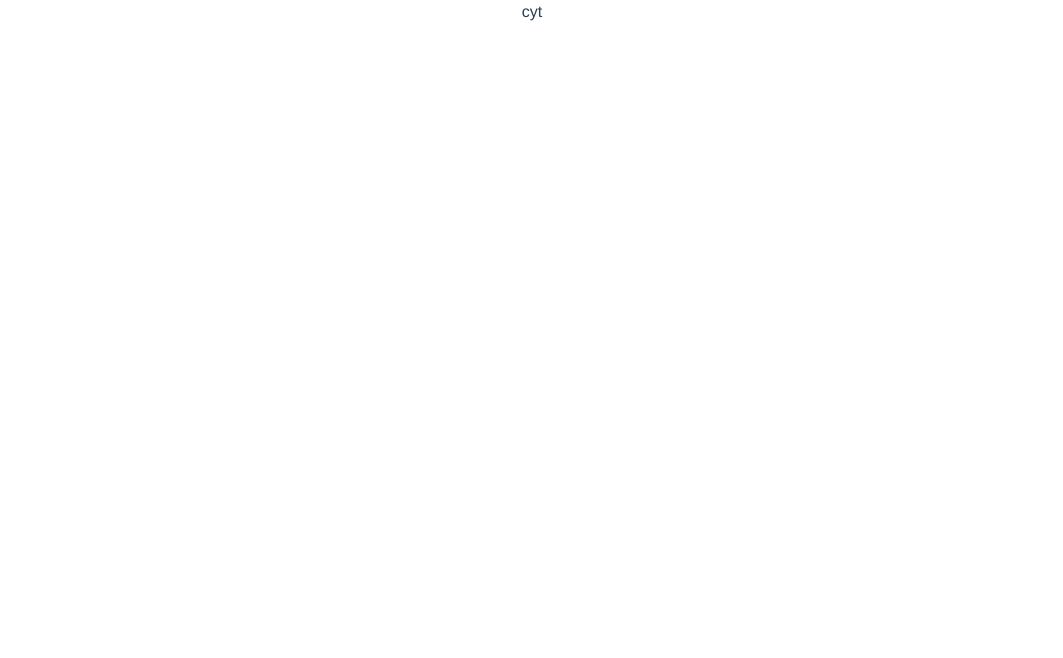
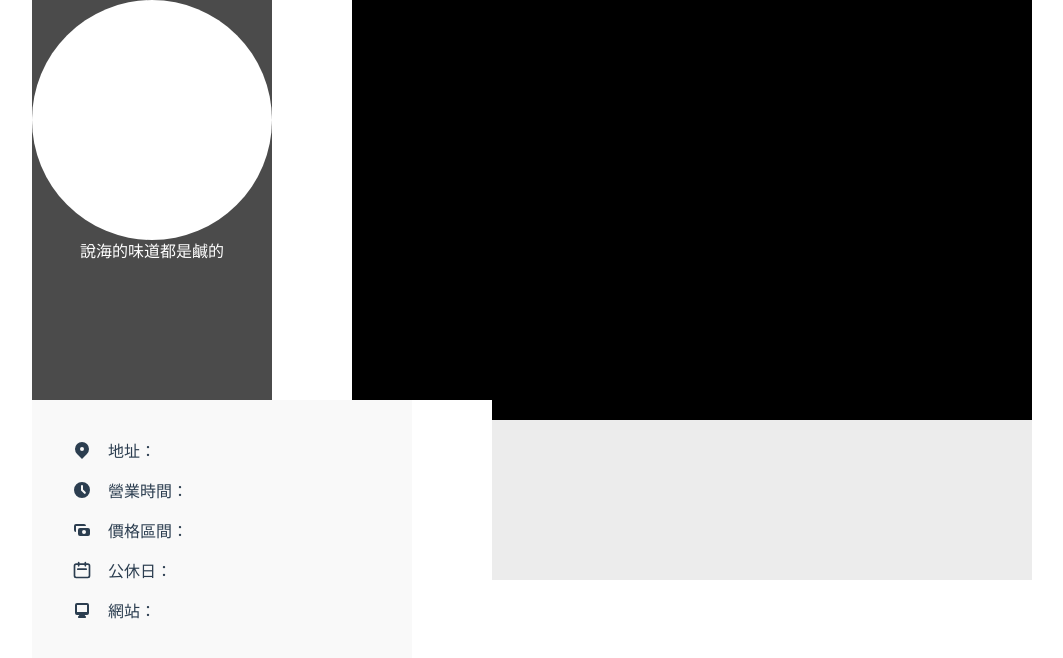
Before and after one commit to zhengdelin/ity-practice, a Vue app: page /cyt in a window 1280 px wide. Shown: the top 658 px of the page, without its empty margins (108-1171 px from the left). Built offline with nearby package versions, Linux system fonts and the light colour scheme.

Commit message:
7/24 revise

```diff
--- a/src/views/cyt/index.vue
+++ b/src/views/cyt/index.vue
@@ -1,10 +1,29 @@
 <template>
-  <div>cyt</div>
+  <div class="px-[140px]">
+    <div class="flex flex-row space-x-20">
+      <seller-card></seller-card>
+      <!--Seller Picture-->
+      <div class="w-[1220px] h-[400px] bg-black"></div>
+    </div>
+    <div class="flex flex-row space-x-20">
+      <seller-Info-Card></seller-Info-Card>
+      <contact-card></contact-card>
+    </div>
+  </div>
 </template>
 
 <script>
+import sellerCard from "@/vues/Card/sellerCard.vue";
+import sellerInfoCard from "@/vues/Card/sellerInfoCard.vue";
+import contactCard from "@/vues/Card/contactCard.vue";
+
 export default {
-  name: "cytIndex",
+  name: "sellerInfo",
+  components: {
+    sellerCard: sellerCard,
+    sellerInfoCard: sellerInfoCard,
+    contactCard: contactCard,
+  },
 };
 </script>
 
--- /dev/null
+++ b/src/vues/Card/contactCard.vue
@@ -0,0 +1,5 @@
+<template>
+  <div class="flex w-[660px] h-[180px] bg-[#ECECEC]">
+    <div class="flex w-[540px] h-5 bg-black"></div>
+  </div>
+</template>
--- /dev/null
+++ b/src/vues/Card/sellerCard.vue
@@ -0,0 +1,6 @@
+<template>
+  <div class="flex flex-col items-center w-[380px] h-[400px] bg-[#4B4B4B]">
+    <div class="flex w-60 h-60 rounded-full bg-white"></div>
+    <div class="flex text-base text-white">說海的味道都是鹹的</div>
+  </div>
+</template>
--- /dev/null
+++ b/src/vues/Card/sellerInfoCard.vue
@@ -0,0 +1,50 @@
+<template>
+  <div
+    class="flex flex-col w-[940px] h-[500px] space-y-4 pt-10 pl-10 bg-[#F9F9F9]"
+  >
+    <div class="flex flex-row space-x-4">
+      <!--icon-->
+      <div><location-icon></location-icon></div>
+      <p>地址：</p>
+    </div>
+    <div class="flex flex-row space-x-4">
+      <!--icon-->
+      <div><time-icon></time-icon></div>
+      <p>營業時間：</p>
+    </div>
+    <div class="flex flex-row space-x-4">
+      <!--icon-->
+      <div><price-icon></price-icon></div>
+      <p>價格區間：</p>
+    </div>
+    <div class="flex flex-row space-x-4">
+      <!--icon-->
+      <div><public-Holiday-icon></public-Holiday-icon></div>
+      <p>公休日：</p>
+    </div>
+    <div class="flex flex-row space-x-4">
+      <!--icon-->
+      <div><website-Icon></website-Icon></div>
+      <p>網站：</p>
+    </div>
+  </div>
+</template>
+
+<script>
+import locationIcon from "@/vues/Icon/locationIcon.vue";
+import timeIcon from "@/vues/Icon/timeIcon.vue";
+import priceIcon from "@/vues/Icon/priceIcon.vue";
+import publicHolidayIcon from "@/vues/Icon/publicHolidayIcon.vue";
+import websiteIcon from "@/vues/Icon/websiteIcon.vue";
+
+export default {
+  name: "sellerInfo",
+  components: {
+    locationIcon: locationIcon,
+    timeIcon: timeIcon,
+    priceIcon: priceIcon,
+    publicHolidayIcon: publicHolidayIcon,
+    websiteIcon: websiteIcon,
+  },
+};
+</script>
--- /dev/null
+++ b/src/vues/Icon/locationIcon.vue
@@ -0,0 +1,14 @@
+<template>
+  <svg
+    xmlns="http://www.w3.org/2000/svg"
+    class="h-5 w-5"
+    viewBox="0 0 20 20"
+    fill="currentColor"
+  >
+    <path
+      fill-rule="evenodd"
+      d="M5.05 4.05a7 7 0 119.9 9.9L10 18.9l-4.95-4.95a7 7 0 010-9.9zM10 11a2 2 0 100-4 2 2 0 000 4z"
+      clip-rule="evenodd"
+    />
+  </svg>
+</template>
--- /dev/null
+++ b/src/vues/Icon/priceIcon.vue
@@ -0,0 +1,14 @@
+<template>
+  <svg
+    xmlns="http://www.w3.org/2000/svg"
+    class="h-5 w-5"
+    viewBox="0 0 20 20"
+    fill="currentColor"
+  >
+    <path
+      fill-rule="evenodd"
+      d="M4 4a2 2 0 00-2 2v4a2 2 0 002 2V6h10a2 2 0 00-2-2H4zm2 6a2 2 0 012-2h8a2 2 0 012 2v4a2 2 0 01-2 2H8a2 2 0 01-2-2v-4zm6 4a2 2 0 100-4 2 2 0 000 4z"
+      clip-rule="evenodd"
+    />
+  </svg>
+</template>
--- /dev/null
+++ b/src/vues/Icon/publicHolidayIcon.vue
@@ -0,0 +1,16 @@
+<template>
+  <svg
+    xmlns="http://www.w3.org/2000/svg"
+    class="h-5 w-5"
+    fill="none"
+    viewBox="0 0 24 24"
+    stroke="currentColor"
+    stroke-width="2"
+  >
+    <path
+      stroke-linecap="round"
+      stroke-linejoin="round"
+      d="M8 7V3m8 4V3m-9 8h10M5 21h14a2 2 0 002-2V7a2 2 0 00-2-2H5a2 2 0 00-2 2v12a2 2 0 002 2z"
+    />
+  </svg>
+</template>
--- /dev/null
+++ b/src/vues/Icon/timeIcon.vue
@@ -0,0 +1,14 @@
+<template>
+  <svg
+    xmlns="http://www.w3.org/2000/svg"
+    class="h-5 w-5"
+    viewBox="0 0 20 20"
+    fill="currentColor"
+  >
+    <path
+      fill-rule="evenodd"
+      d="M10 18a8 8 0 100-16 8 8 0 000 16zm1-12a1 1 0 10-2 0v4a1 1 0 00.293.707l2.828 2.829a1 1 0 101.415-1.415L11 9.586V6z"
+      clip-rule="evenodd"
+    />
+  </svg>
+</template>
--- /dev/null
+++ b/src/vues/Icon/websiteIcon.vue
@@ -0,0 +1,14 @@
+<template>
+  <svg
+    xmlns="http://www.w3.org/2000/svg"
+    class="h-5 w-5"
+    viewBox="0 0 20 20"
+    fill="currentColor"
+  >
+    <path
+      fill-rule="evenodd"
+      d="M3 5a2 2 0 012-2h10a2 2 0 012 2v8a2 2 0 01-2 2h-2.22l.123.489.804.804A1 1 0 0113 18H7a1 1 0 01-.707-1.707l.804-.804L7.22 15H5a2 2 0 01-2-2V5zm5.771 7H5V5h10v7H8.771z"
+      clip-rule="evenodd"
+    />
+  </svg>
+</template>
```
Also changed, not shown: 1 other file (tests, documents, lock files or other folders).
